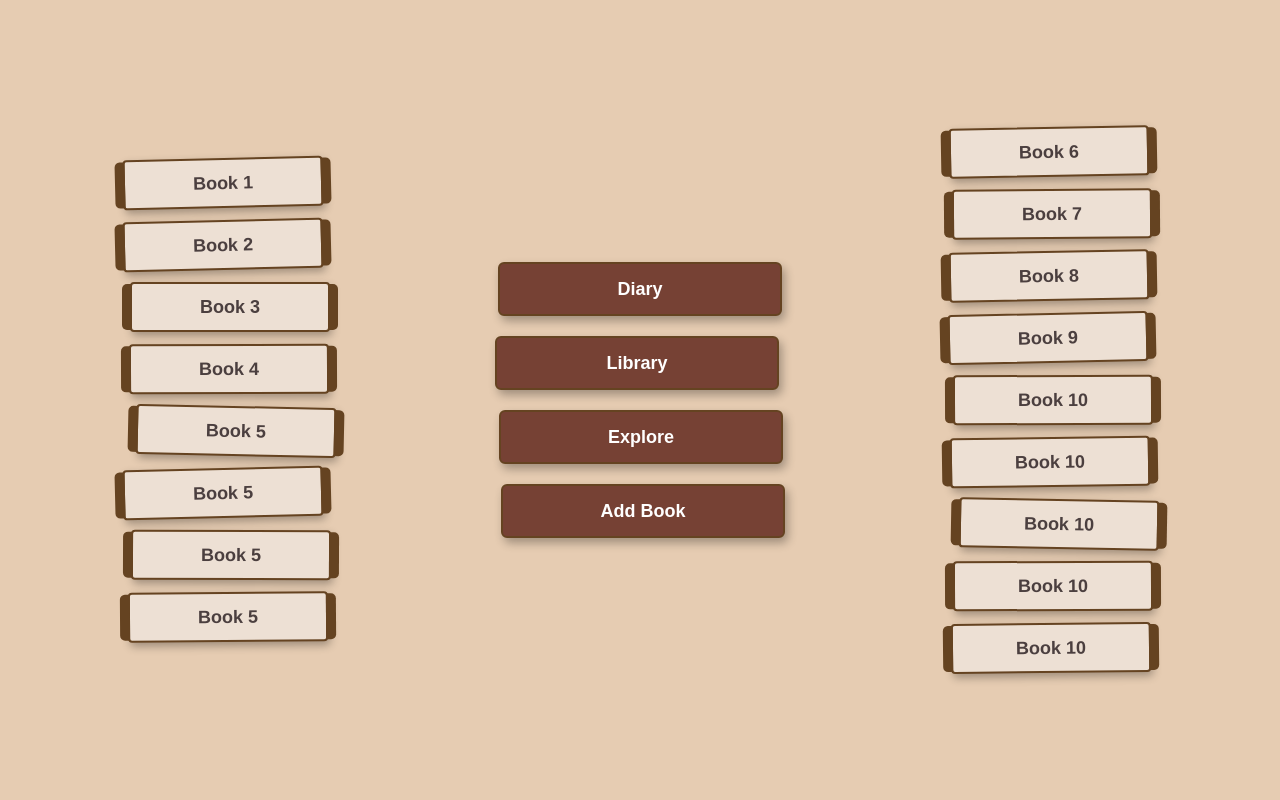
After one commit to Aarya-Shinde/Variant, a PHP site: page /pages/reader/reader_space.html in a window 1280 px wide. The commit adds this page. Run offline with PHP 8.4, Linux system fonts and the light colour scheme.

Commit message:
reader's space, login fixed with options, redirecting and chosseing dashboard

```diff
--- a/pages/admin/add_novel.php
+++ b/pages/admin/add_novel.php
@@ -28,7 +28,7 @@ if ($_SERVER["REQUEST_METHOD"] == "POST") {
                                       $total_chapters, $series_name, $series_position, $description, $isbn, $rating, $language);
 
     if ($stmt->execute()) {
-        echo "<script>alert('Book added successfully!'); window.location.href='add_book.php';</script>";
+        echo "<script>alert('Book added successfully!'); window.location.href='add_novel.php';</script>";
     } else {
         echo "<script>alert('Error adding book!');</script>";
     }
@@ -76,7 +76,7 @@ if ($_SERVER["REQUEST_METHOD"] == "POST") {
     <!-- Form for adding book information -->
     <div class="container mt-5">
         <h2 class="text-center">Add a New Book</h2>
-        <form method="POST" action="add_book.php">
+        <form method="POST" action="add_novel.php">
             <div class="mb-3">
                 <label class="form-label">Title</label>
                 <input type="text" class="form-control" name="title" required>
--- a/pages/reader/library.php
+++ b/pages/reader/library.php
@@ -195,10 +195,10 @@ $result = $stmt->get_result();
 <body>
     <!-- Navigation Bar -->
     <div class="nav">
-        <a href="index.html">Home</a>
+        <a href="../../index.html">Home</a>
         <a href="about.html">About</a>
         <a href="diary.html">Diary</a>
-        <a href="User.html">User</a>
+        <a href="../reader_dashboard.php">User</a>
     </div>
 
     <div class="content">
--- /dev/null
+++ b/pages/reader/reader_space.html
@@ -0,0 +1,213 @@
+<!DOCTYPE html>
+<html lang="en">
+<head>
+    <meta charset="UTF-8">
+    <meta name="viewport" content="width=device-width, initial-scale=1.0">
+    <title>Reader's Space</title>
+    <style>
+        body {
+            font-family: 'Arial', sans-serif;
+            display: flex;
+            justify-content: space-between; /* Space elements evenly */
+            align-items: center;
+            height: 100vh;
+            margin: 0;
+            background-color: #e6ccb2;
+            padding: 0 80px; /* Ensures spacing from edges */
+        }
+
+        #reader-space-container {
+            display: flex;
+            justify-content: center; /* Center content */
+            align-items: center;
+            height: 100vh;
+            width: 130vh;
+            margin: 0;
+            padding: 0 50px;
+            background-color: #e6ccb2;
+            gap: 170px; /* Adds spacing between book containers and button container */
+        }
+
+
+        .book-container {
+            flex: 1;
+            max-width: 400px; /* Adjust for book size */
+        }
+
+        .button-container {
+            flex: 0.5;
+            display: flex;
+            justify-content: center;
+        }
+
+        /* Book container shared styles */
+        .book-container {
+            display: flex;
+            flex-direction: column;
+            gap: 12px;
+            width: 200px;
+            position: relative;
+        }
+
+        /* First book container (Left) */
+        .book-container.left {
+            align-items: flex-start;
+        }
+
+        /* Second book container (Right) */
+        .book-container.right {
+            align-items: flex-end;
+        }
+
+        /* Individual book styling */
+        .book {
+            display: flex;
+            align-items: center;
+            justify-content: center;
+            width: 200px;
+            height: 50px;
+            background-color: #EDE0D4;
+            color: #4b3f3f;
+            font-size: large;
+            font-weight: bold;
+            border: 2px solid #654321;
+            border-radius: 4px;
+            box-shadow: 2px 4px 8px rgba(0, 0, 0, 0.3);
+            cursor: pointer;
+            position: relative;
+            transition: transform 0.3s ease, background-color 0.3s ease;
+        }
+
+        /* 3D effect on books */
+        .book:before, .book:after {
+            content: '';
+            position: absolute;
+            width: 10px;
+            height: 100%;
+            background-color: #654321;
+        }
+
+        .book:before { left: -10px; border-radius: 5px 0 0 5px; }
+        .book:after { right: -10px; border-radius: 0 5px 5px 0; }
+
+        /* Hover effect for books */
+        .book:hover {
+            background-color: #764134;
+            color: #fff;
+            transform: translateY(-4px) scale(1.02);
+        }
+
+        /* Button container (Centered) */
+        .button-container {
+            display: flex;
+            flex-direction: column;
+            gap: 20px;
+            align-items: center;
+        }
+
+        /* Button styles */
+        .button {
+            display: flex;
+            align-items: center;
+            justify-content: center;
+            width: 280px;
+            height: 50px;
+            background-color: #764134;
+            color: #fff;
+            font-size: large;
+            font-weight: bold;
+            border: 2px solid #654321;
+            border-radius: 6px;
+            box-shadow: 3px 5px 10px rgba(0, 0, 0, 0.3);
+            cursor: pointer;
+            position: relative;
+            text-decoration: none;
+            transition: transform 0.3s ease, background-color 0.3s ease;
+        }
+
+        /* Hover effects for buttons */
+        .button:hover {
+            background-color: #411d0c;
+            transform: translateY(-4px) scale(1.05);
+        }
+
+        /* Click effect */
+        .button:active {
+            background-color: #2c1d0e;
+            transform: translateY(0);
+        }
+
+        /* Book entry animation */
+        @keyframes bookEntry {
+            0% { transform: translateY(-100px); opacity: 0; }
+            100% { transform: translateY(0); opacity: 1; }
+        }
+
+        /* Apply animation to books */
+        .book {
+            animation: bookEntry 0.6s ease-in-out;
+        }
+
+        /* Button entry animation */
+        @keyframes buttonEntry {
+            0% { transform: translateX(100px); opacity: 0; }
+            100% { transform: translateX(0); opacity: 1; }
+        }
+
+        .button {
+            animation: buttonEntry 0.8s ease-in-out;
+        }
+    </style>
+</head>
+<body>
+    <div id="reader-space-container">
+        <!-- Left Side: First Bookshelf -->
+        <div class="book-container left">
+            <button class="book">Book 1</button>
+            <button class="book">Book 2</button>
+            <button class="book">Book 3</button>
+            <button class="book">Book 4</button>
+            <button class="book">Book 5</button>
+            <button class="book">Book 5</button>
+            <button class="book">Book 5</button>
+            <button class="book">Book 5</button>
+        </div>
+
+        <!-- Center: Buttons -->
+        <div class="button-container">
+            <a class="button" href="diary.html">Diary</a>
+            <a class="button" href="library.html">Library</a>
+            <a class="button" href="explore.html">Explore</a>
+            <a class="button" href="add-book.html">Add Book</a>
+        </div>
+
+        <!-- Right Side: Second Bookshelf -->
+        <div class="book-container right">
+            <button class="book">Book 6</button>
+            <button class="book">Book 7</button>
+            <button class="book">Book 8</button>
+            <button class="book">Book 9</button>
+            <button class="book">Book 10</button>
+            <button class="book">Book 10</button>
+            <button class="book">Book 10</button>
+            <button class="book">Book 10</button>
+            <button class="book">Book 10</button>
+        </div>
+    </div>
+
+    <script>
+        // Random book positioning for a natural look
+        document.querySelectorAll('.book').forEach(book => {
+            const randomOffset = Math.floor(Math.random() * 15) - 7;
+            book.style.transform = `translateX(${randomOffset}px) rotate(${randomOffset / 5}deg)`;
+        });
+
+        // Random slight offset for buttons
+        document.querySelectorAll('.button').forEach(button => {
+            const randomOffset = Math.floor(Math.random() * 10) - 5;
+            button.style.transform = `translateX(${randomOffset}px)`;
+        });
+    </script>
+
+</body>
+</html>
```
Also changed, not shown: pages/choose_dashboard.php (added, +82 -0 lines), pages/login.php (+15 -7 lines), pages/reader_dashboard.php (+19 -2 lines), pages/redirect_dashboard.php (added, +22 -0 lines), reader.html (deleted, +0 -178 lines). Lines whose indentation alone changed are shown as unchanged.
